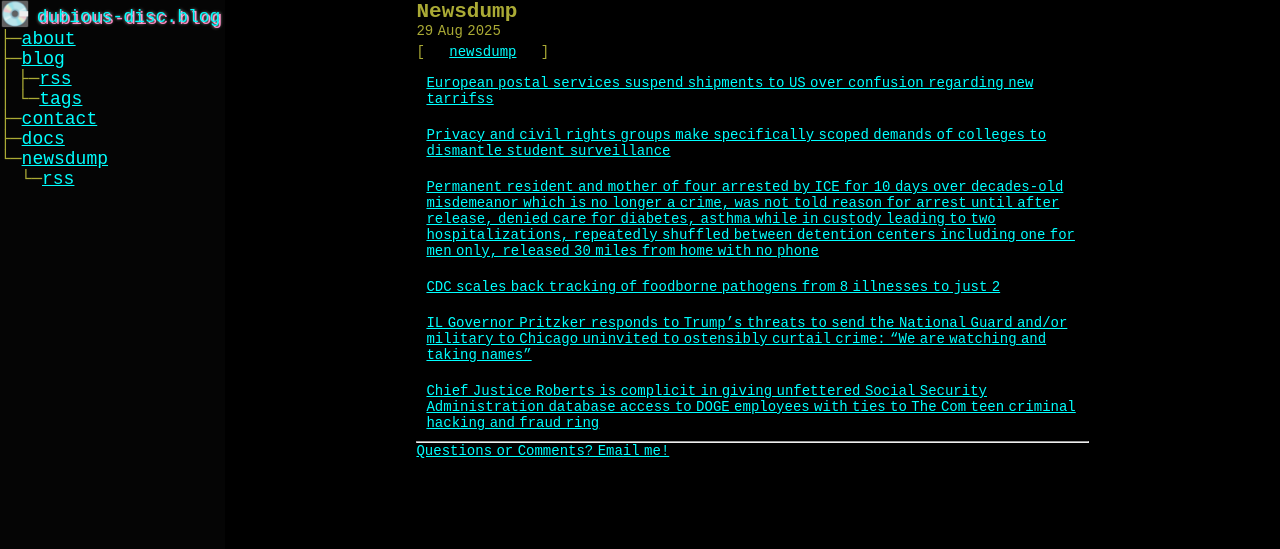
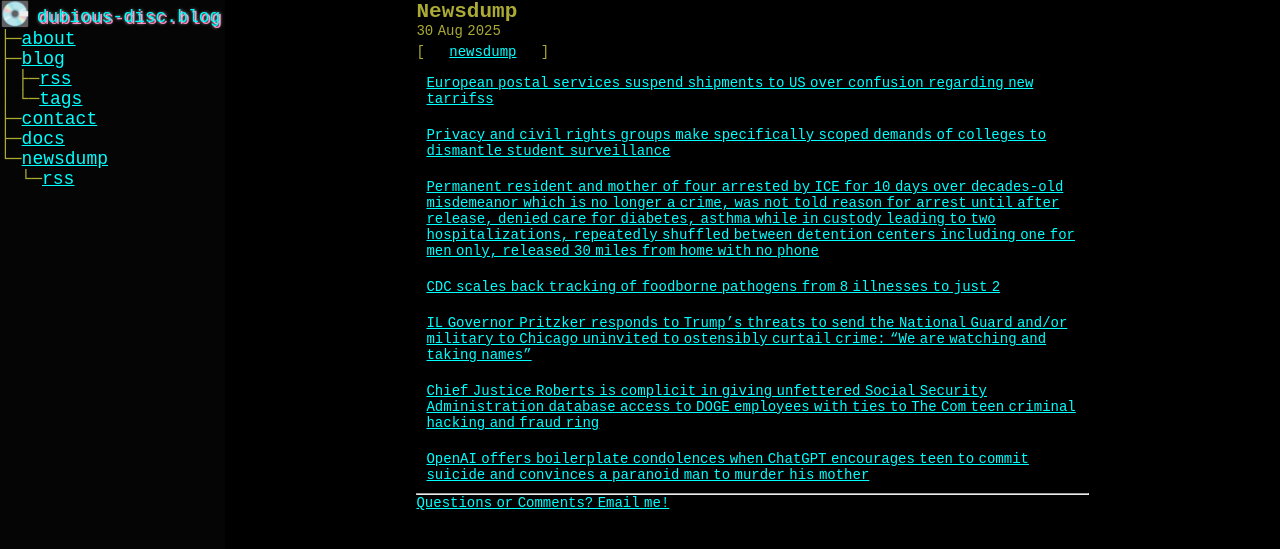
Before and after one commit to paranoid-porygon/paranoid-porygon.github.io, a Jekyll site: the page built from _posts/newsdump/2025-08-29-newsdump-20250829.md, in a window 1280 px wide. Shown: the top 549 px of the page. Built offline with Jekyll 4.4.1, drawn with Linux system fonts in a browser that asks for light colours.

Commit message:
newsdump

```diff
--- a/_posts/newsdump/2025-08-29-newsdump-20250829.md
+++ b/_posts/newsdump/2025-08-29-newsdump-20250829.md
@@ -17,3 +18,5 @@ published: true
 [IL Governor Pritzker responds to Trump's threats to send the National Guard and/or military to Chicago uninvited to ostensibly curtail crime: "We are watching and taking names"](https://www.msnbc.com/deadline-white-house/watch/-we-are-watching-and-taking-names-illinois-gov-jb-pritzker-responds-to-trump-s-threats-to-chicago-245738565850)
 
 [Chief Justice Roberts is complicit in giving unfettered Social Security Administration database access to DOGE employees with ties to The Com teen criminal hacking and fraud ring](https://www.emptywheel.net/2025/08/26/amid-hunt-for-crime-in-dc-whistleblower-implicates-ed-big-balls-coristine-and-john-roberts/)
+
+[OpenAI offers boilerplate condolences when ChatGPT encourages teen to commit suicide and convinces a paranoid man to murder his mother](https://www.readtpa.com/p/chatgpt-will-watch-you-die-when-deeply)
```
Also changed, not shown: other parts of _posts/newsdump/2025-08-29-newsdump-20250829.md (+1 -0 lines).
